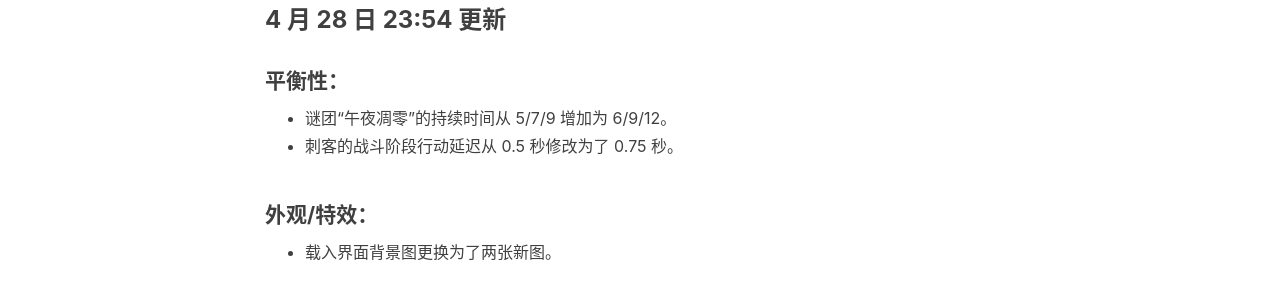
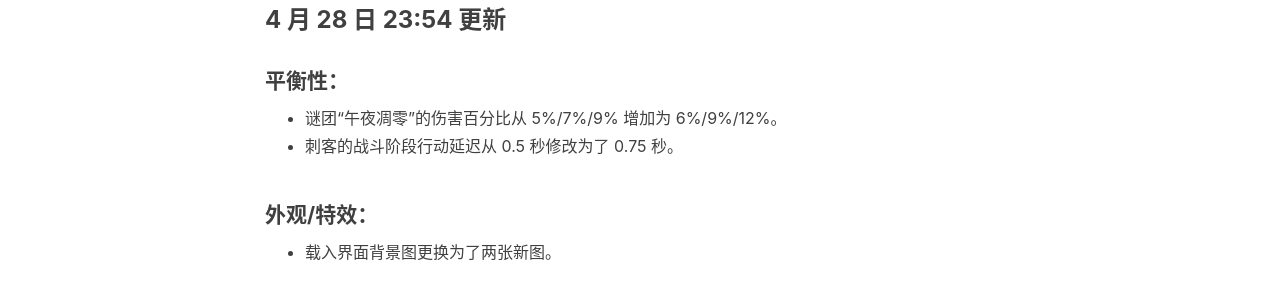
Before and after one commit to zizouqi/zizouqi.github.io, a Jekyll site: the page built from _posts/2019-04-24-test-server-patch-note.md, in a window 1280 px wide and 900 px high, scrolled down 418 px. Shown: the part 152-452 px from the top of the window. Built offline with Jekyll 4.4.1, drawn with Linux system fonts in a browser that asks for light colours; nearby versions of some CDN libraries; comment, search, counter and statistics services are not loaded.

Commit message:
Update 2019-04-24-test-server-patch-note.md

```diff
--- a/_posts/2019-04-24-test-server-patch-note.md
+++ b/_posts/2019-04-24-test-server-patch-note.md
@@ -15,7 +15,7 @@ tags:
 
 ### 4 月 28 日 23:54 更新
 #### 平衡性：
-- 谜团“午夜凋零”的持续时间从 5/7/9 增加为 6/9/12。
+- 谜团“午夜凋零”的伤害百分比从 5%/7%/9% 增加为 6%/9%/12%。
 - 刺客的战斗阶段行动延迟从 0.5 秒修改为了 0.75 秒。
 
 #### 外观/特效：
```
